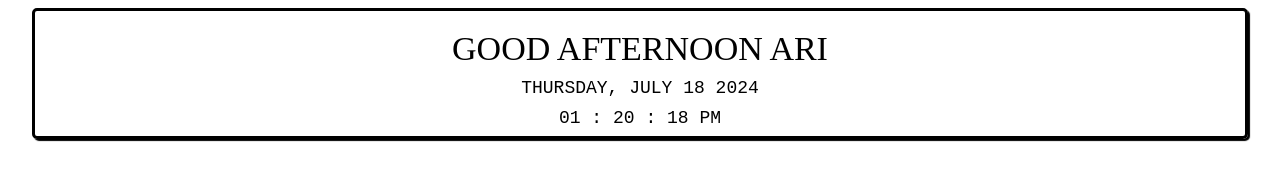
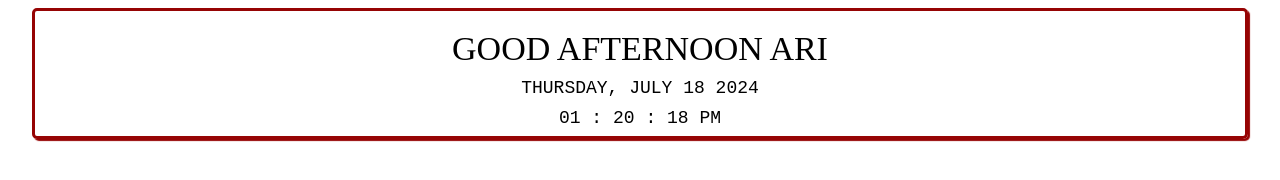
Before and after one commit to arianalynnh/Notion, a plain HTML site: page index.html in a window 1280 px wide. Drawn offline with Linux system fonts and the light colour scheme.

Commit message:
Update index.html

```diff
--- a/index.html
+++ b/index.html
@@ -24,9 +24,9 @@
             flex-direction: column;
             max-width: 95%;
             margin: auto;
-            border: 3px solid #000000;
+            border: 3px solid #960404;
             border-radius: 5px;
-            box-shadow: 2px 2px 1px 0px #000000;
+            box-shadow: 2px 2px 1px 0px #960404;
 
         }
 
```
